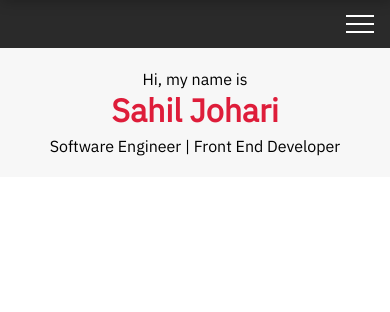
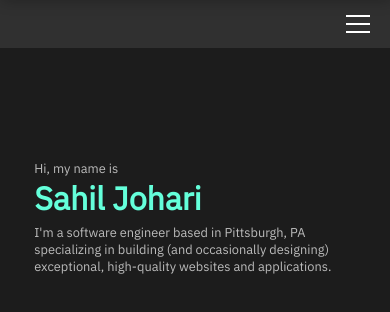
Before and after one commit to sahiljohari/portfolio-website, a React (Create React App) app: page /about in a window 390 px wide. Shown: the top 312 px of the page. Built offline with nearby package versions, Linux system fonts and the light colour scheme.

Commit message:
Intro section implemented

```diff
--- a/src/components/HeaderNav/style.css
+++ b/src/components/HeaderNav/style.css
@@ -5,7 +5,7 @@
   top: 0;
   left: 0;
   width: 100%;
-  background-color: #2a2a2a;
+  background-color: #303030;
   height: 3rem;
 }
 
@@ -33,7 +33,7 @@
 
 .navbar__items div a:hover,
 .navbar__items div a:active {
-  color: #fff;
+  color: #64ffda;
 }
 
 .spacer {
--- a/src/components/IntroSection/content.js
+++ b/src/components/IntroSection/content.js
@@ -2,5 +2,5 @@ export const content = {
     greeting: "Hi, my name is",
     introText: "",
     name: "Sahil Johari",
-    description: "Software Engineer | Front End Developer"
+    description: "I'm a software engineer based in Pittsburgh, PA specializing in building (and occasionally designing) exceptional, high-quality websites and applications."
 };
--- a/src/components/IntroSection/style.css
+++ b/src/components/IntroSection/style.css
@@ -4,11 +4,11 @@
 }
 
 .intro {
-  padding: 1rem;
-  margin: auto;
-  text-align: center;
+  margin: 10rem auto 0;
+  width: 85vw;
+  min-height: 100vh;
   font-family: "IBM Plex Sans", sans-serif;
-  background-color: #f7f7f7;
+  color: #bcbcbc;
   transition: all 0.3s cubic-bezier(0.25, 0.8, 0.25, 1);
 }
 
@@ -19,29 +19,31 @@
 }
 
 .greeting {
-  font-size: 1.5rem;
+  font-size: 1.25rem;
 }
 
 .intro-text {
-  font-size: 4rem;
+  font-size: 5rem;
 }
 
 .intro-text span {
   font-weight: bold;
-  color: #de1d3a;
+  color: #64ffda;
 }
 
 .intro-description {
   margin: 5px;
-  font-size: 1rem;
+  font-size: 1.25rem;
+  padding: 0 8rem 0 0;
 }
 
 @media screen and (max-width: 600px) {
-  .greeting {
-    font-size: 1rem;
-  }
-
   .intro-text {
     font-size: 2rem;
   }
+  .intro-description,
+  .greeting {
+    font-size: 0.8rem;
+    padding: 0;
+  }
 }
--- a/src/components/SideDrawer/style.css
+++ b/src/components/SideDrawer/style.css
@@ -16,14 +16,14 @@
 }
 
 .toggle-button__line {
-  width: 1.75rem;
+  width: 1.5rem;
   height: 2px;
   background: #fff;
 }
 
 .side-drawer {
   height: 20%;
-  background: #2a2a2a;
+  background: #303030;
   box-shadow: 2px 0 14px rgba(0, 0, 0, 0.3);
   position: fixed;
   top: 0;
--- a/src/index.css
+++ b/src/index.css
@@ -5,6 +5,7 @@ html {
 body {
   margin: 0;
   height: 100%;
+  background-color: #1c1c1c;
   font-family: -apple-system, BlinkMacSystemFont, "Segoe UI", "Roboto", "Oxygen",
     "Ubuntu", "Cantarell", "Fira Sans", "Droid Sans", "Helvetica Neue",
     sans-serif;
```
